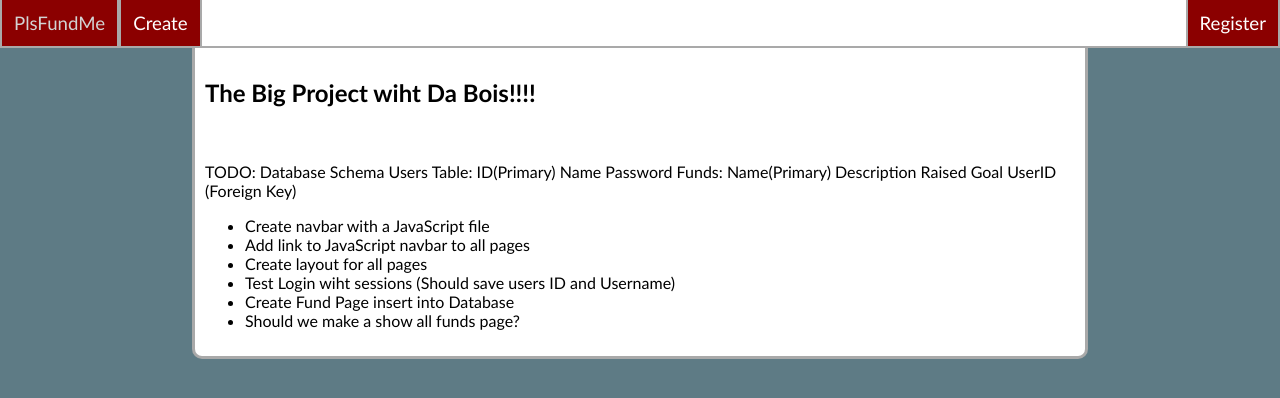
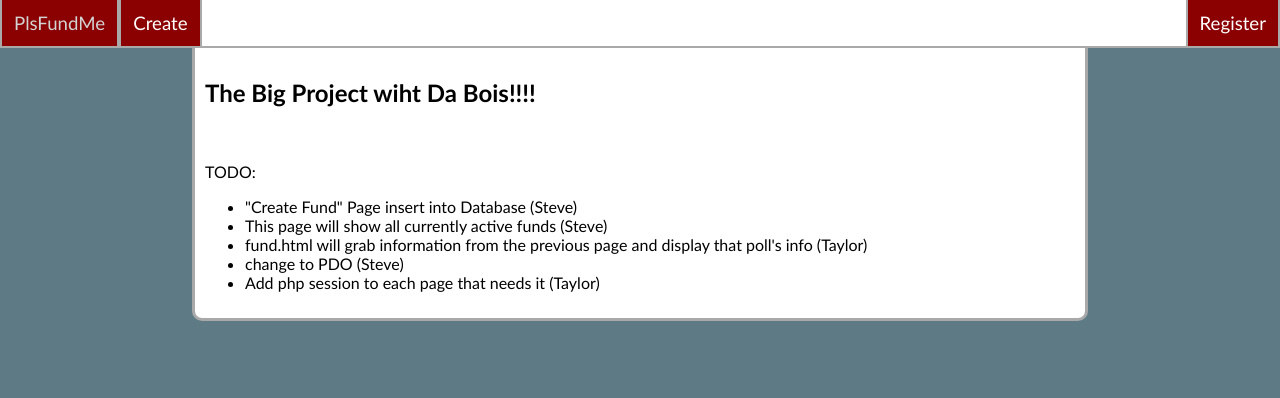
Before and after one commit to greensr76/PlsFundUs, a PHP site: page / in a window 1280 px wide. Shown: the top 398 px of the page. Run offline with PHP 8.4, Linux system fonts and the light colour scheme.

Commit message:
Everything we did in class Monday

```diff
--- a/index.html
+++ /dev/null
@@ -1,26 +0,0 @@
-<!DOCTYPE html>
-<html>
-<head>
-    <title>Home | Pls Fund Us</title>
-    <link rel="stylesheet" type="text/css" href="css/style.css">
-    <script src="javascript/functions.js"></script>
-</head>
-<body>
-    <section class="main">
-        <h1>The Big Project wiht Da Bois!!!!</h1>
-        <br>
-        <p>TODO: Database Schema
-        Users Table: ID(Primary) Name Password
-        Funds:  Name(Primary) Description Raised Goal  UserID (Foreign Key)</p>
-
-        <ul>
-            <li>Create navbar with a JavaScript file</li>
-            <li>Add link to JavaScript navbar to all pages</li>
-            <li>Create layout for all pages</li>
-            <li>Test Login wiht sessions (Should save users ID and Username)</li>
-            <li>Create Fund Page insert into Database </li>
-            <li>Should we make a show all funds page? </li>
-        </ul>
-    </section>
-</body>
-</html>
--- /dev/null
+++ b/index.php
@@ -0,0 +1,31 @@
+<?php
+include('php/session.php');
+if( isset( $_SESSION['loginID'] ) ) {
+    // Session is active
+} else {
+    // Session not active
+}
+?>
+
+<!DOCTYPE html>
+<html>
+<head>
+    <title>Home | Pls Fund Us</title>
+    <link rel="stylesheet" type="text/css" href="css/style.css">
+    <script src="javascript/functions.js"></script>
+</head>
+<body>
+    <section class="main">
+        <h1>The Big Project wiht Da Bois!!!!</h1>
+        <br>
+        <p>TODO:</p>
+        <ul>
+            <li>"Create Fund" Page insert into Database (Steve) </li>
+            <li>This page will show all currently active funds (Steve) </li>
+            <li>fund.html will grab information from the previous page and display that poll's info (Taylor) </li>
+            <li>change to PDO (Steve) </li>
+            <li>Add php session to each page that needs it (Taylor) </li>
+        </ul>
+    </section>
+</body>
+</html>
--- a/javascript/functions.js
+++ b/javascript/functions.js
@@ -11,7 +11,7 @@ var generateNav = function () {
     navRight.setAttribute("class", "nav-right");
 
     var brand = document.createElement("a");
-    brand.setAttribute("href", "index.html");
+    brand.setAttribute("href", "index.php");
     brand.appendChild(document.createTextNode("PlsFundMe"));
     navLeft.appendChild(brand);
     var create = document.createElement("a");
--- a/login.html
+++ b/login.html
@@ -3,7 +3,7 @@
 <head>
     <title>Login | Pls Fund Us</title>
     <link rel="stylesheet" type="text/css" href="css/style.css">
-
+    <script src="javascript/functions.js"></script>
 </head>
 <body>
   <section class = "main">
--- a/php/login.php
+++ b/php/login.php
@@ -1,7 +1,6 @@
 <?php
 
   include('connect.php');
-  session_start();
 
   $username = " ";
   $password = " ";
@@ -36,11 +35,11 @@
             $row = $result->fetch_assoc();
 
             echo "Login Successful";
-            $_SESSOIN['loginID'] = $row['ID'];
+            $_SESSION['loginID'] = $row['ID'];
             $_SESSION['loginUser'] = $username;
 
 
-            header("location: ../index.html");
+            header("location: ../index.php");
           }
 
         else {
--- a/php/session.php
+++ b/php/session.php
@@ -1,25 +1,23 @@
 <?php
 
+//Page to connect to DB
+$servername = "localhost";
+$username = "root";
+$password = "";
+$dbName = "plsfundus";
+
+$db = new mysqli($servername,$username,$password,$dbName);
+// Check connection
+if ($db->connect_error) {
+    die("Connection failed: " . $db->connect_error);
+}
+
 //Attempted Session (I've never done of these before)
-  include('connect.php');
-  session_start();
+session_start();
 
-
-
-     $userID = $_SESSION['userID'];
-
-     $sql = mysqli_query($db,"select username from admin where username = '$user_check' ");
-
-     $sql = "SELECT NAME FROM users WHERE ID = '$userID'";
-     $result = $conn->query($sql);
-     $row = $result->fetch_assoc();
-
-     $loginName = $row['NAME'];
-
-     if(!isset($_SESSION['userID'])){
-        header("location:login.php");
-        die();
-     }
-
+//   if(!isset($_SESSION['userID'])){
+//      header("location:login.html");
+//      die();
+//   }
 
  ?>
```
Also changed, not shown: php/connect.php (deleted, +0 -15 lines).
